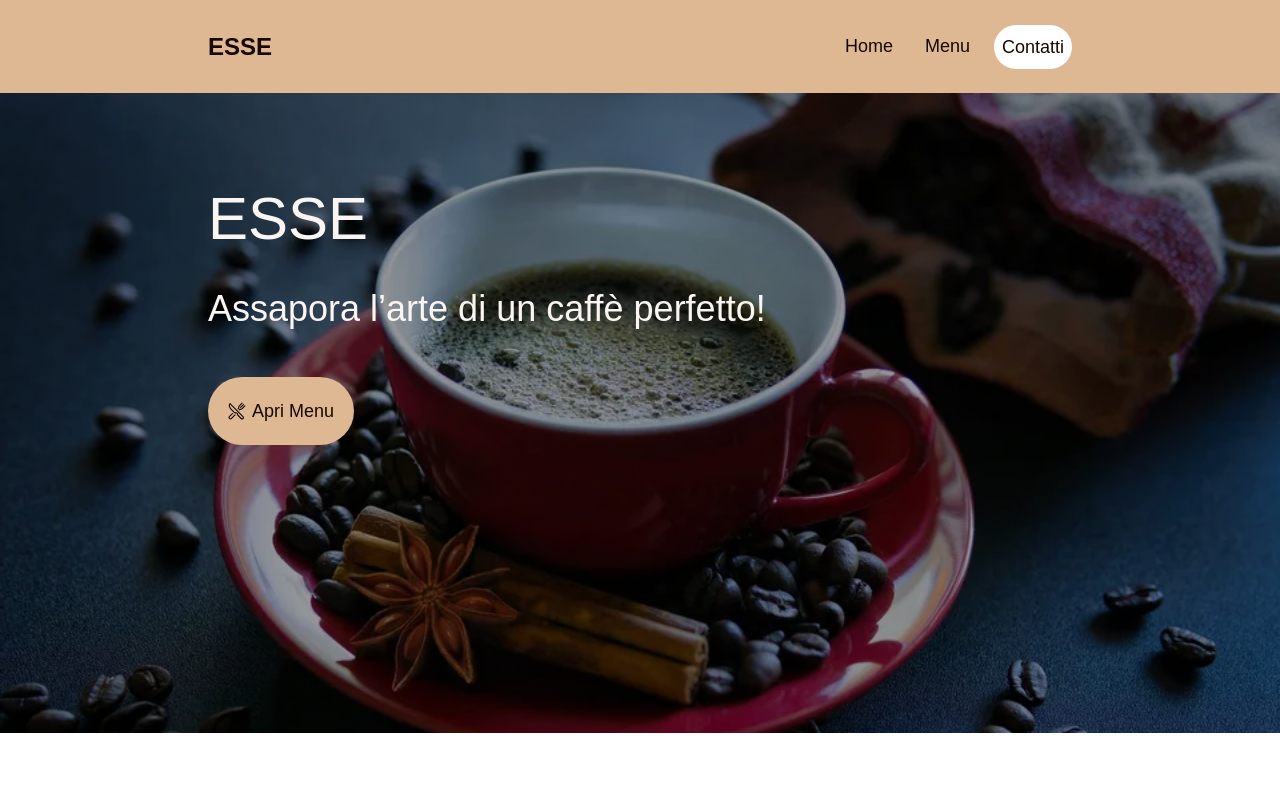
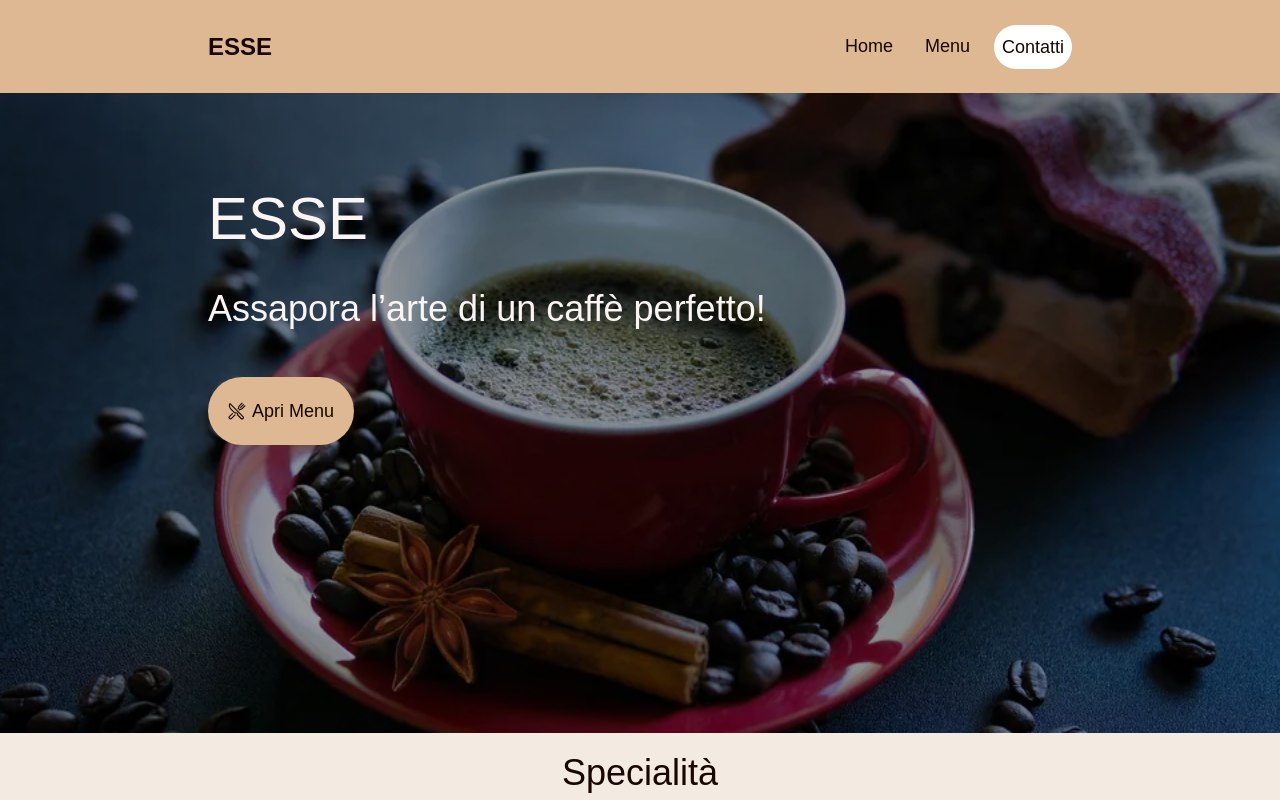
Before and after one commit to moreee-sa/esse-bar, a React (Vite) app: page /#/ in a window 1280 px wide. Shown: the top 800 px of the page. Built offline with nearby package versions, Linux system fonts and the light colour scheme; a web font is replaced by a local one.

Commit message:
Aggiunta SpecialtiesSection alla pagina Home sotto HomeSection

```diff
--- a/src/pages/Home/index.tsx
+++ b/src/pages/Home/index.tsx
@@ -1,11 +1,13 @@
 import Navbar from "@components/Navbar"
 import HomeSection from "@components/Home/HomeSection"
+import SpecialtiesSection from "@components/Home/SpecialtiesSection"
 
 function Home() {
   return (
     <>
       <Navbar />
       <HomeSection />
+      <SpecialtiesSection />
     </>
   )
 }
```
